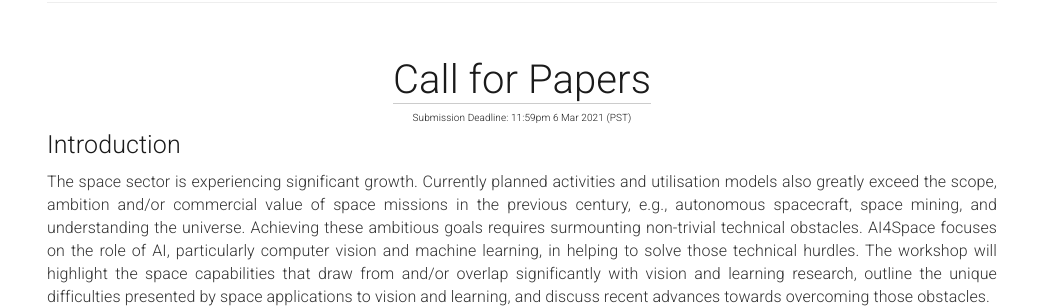
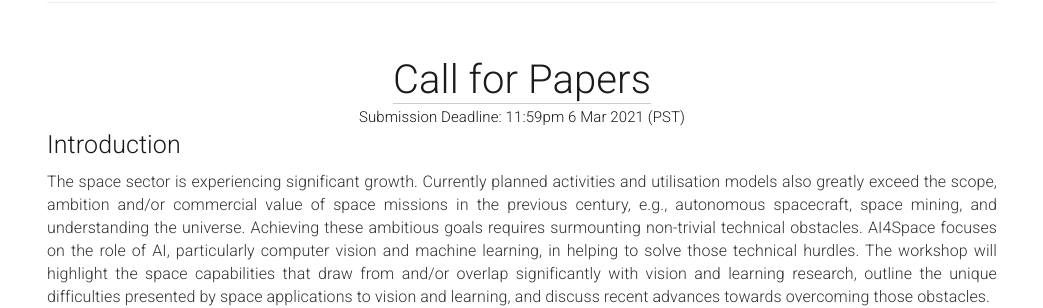
Before and after one commit to AIforSpace/2024, a Jekyll site: the page built from _pages/home.md, in a window 1280 px wide. Shown: the part 408-716 px from the top of the page, without its empty margins (118-1161 px from the left). Built offline with Jekyll 4.4.1, drawn with Linux system fonts in a browser that asks for light colours.

Commit message:
Update home.md

```diff
--- a/_pages/home.md
+++ b/_pages/home.md
@@ -41,7 +41,7 @@ acknowledgements: ""
 <div class="row" id="intro">
   <div class="col-xs-12">
     <center><h2 style="font-size:40px"><a href="#cfp">Call for Papers</a></h2></center>
-    <center><h3 style="font-size:10px">Submission Deadline: 11:59pm 6 Mar 2021 (PST)</h3></center>
+    <center><h3 style="font-size:15px">Submission Deadline: 11:59pm 6 Mar 2021 (PST)</h3></center>
   </div>
 </div>
 
```
